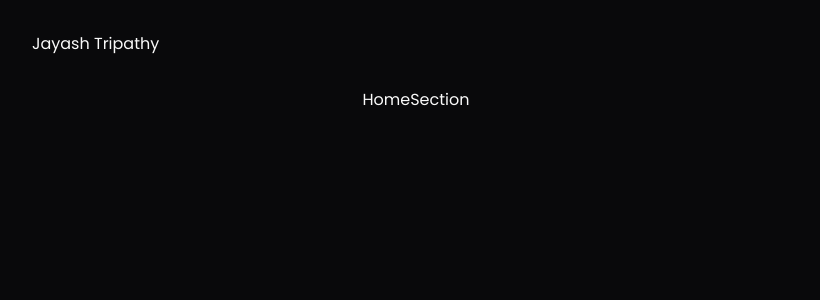
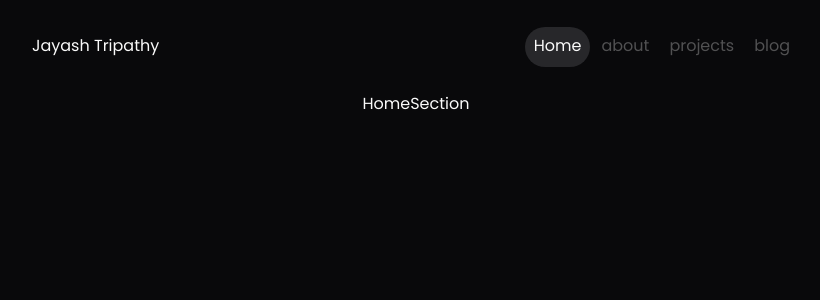
Before and after one commit to JayashTripathy/personal-portfolio, a Next.js app: page / in a window 1280 px wide. Shown: the top 300 px of the page, without its empty margins (224-1044 px from the left). Built offline with nearby package versions, Linux system fonts and the light colour scheme.

Commit message:
added navlinks and added animation to it

```diff
--- /dev/null
+++ b/app/about/page.tsx
@@ -0,0 +1,9 @@
+import React from "react";
+
+type Props = {};
+
+function Page({}: Props) {
+  return <div>About</div>;
+}
+
+export default Page;
--- /dev/null
+++ b/app/blog/page.tsx
@@ -0,0 +1,9 @@
+import React from "react";
+
+type Props = {};
+
+function Page({}: Props) {
+  return <div>Blog</div>;
+}
+
+export default Page;
--- a/app/layout.tsx
+++ b/app/layout.tsx
@@ -24,7 +24,7 @@ export default function RootLayout({
       className={cn(poppins.className, "bg-background text-secondary dark")}
     >
       <body className=" transition ">
-        <Header/>
+        <Header />
         <main className="flex flex-col justify-center items-center mx-auto">
           {children}
         </main>
--- a/app/page.tsx
+++ b/app/page.tsx
@@ -5,9 +5,9 @@ type Props = {};
 
 function Page({}: Props) {
   return (
-    <main>
+    <div>
       <HomeSection />
-    </main>
+    </div>
   );
 }
 
--- /dev/null
+++ b/app/projects/page.tsx
@@ -0,0 +1,9 @@
+import React from "react";
+
+type Props = {};
+
+function Page({}: Props) {
+  return <div>Projects</div>;
+}
+
+export default Page;
--- a/components/sections/HomeSection.tsx
+++ b/components/sections/HomeSection.tsx
@@ -4,9 +4,9 @@ type Props = {};
 
 function HomeSection({}: Props) {
   return (
-    <main>
+    <div>
       <div>HomeSection</div>
-    </main>
+    </div>
   );
 }
 
--- a/components/ui/Header.tsx
+++ b/components/ui/Header.tsx
@@ -1,16 +1,18 @@
 "use client";
 import React from "react";
 import HeaderAnimation from "../utils/HeaderAnimation";
-import useScrollPosition from "@/hooks/useScrollPosition";
+import NavItem from "./NavItem";
 
 type Props = {};
 
 function Header({}: Props) {
-
   return (
     <HeaderAnimation>
       <nav className="w-10/12 lg:max-w-screen-md flex items-center  justify-between relative  py-8 sm: pb-8 bg-opacity-60 text-secondary-foreground gap-5 lg:gap-0 ">
         Jayash Tripathy
+        <div>
+          <NavItem />
+        </div>
       </nav>
     </HeaderAnimation>
   );
--- /dev/null
+++ b/components/ui/NavItem.tsx
@@ -0,0 +1,41 @@
+import { usePathname } from "next/navigation";
+import React from "react";
+import NavLinks, { navLinks } from "./NavLinks";
+import { animate, motion } from "framer-motion";
+
+type Props = {};
+
+function NavItem({}: Props) {
+  const pathname = usePathname() as string;
+
+  return (
+    <>
+      {navLinks[pathname] ? (
+        <div className="hidden lg:block">
+          <motion.div
+            className="absolute bg-secondary h-10 rounded-full z-[-1]"
+            layoutId="nav-item"
+            initial={{
+              opacity: 0,
+              x: navLinks[pathname].x,
+              y: navLinks[pathname].y,
+            }}
+            animate={{
+              opacity: 1,
+              x: navLinks[pathname].x,
+              width: navLinks[pathname].w,
+            }}
+            transition={{
+              type: "spring",
+              stiffness: 260,
+              damping: 20,
+            }}
+          />
+        </div>
+      ) : null}
+      <NavLinks />
+    </>
+  );
+}
+
+export default NavItem;
--- /dev/null
+++ b/components/ui/NavLinks.tsx
@@ -0,0 +1,65 @@
+import { cn } from "@/lib/utils";
+import Link from "next/link";
+import { usePathname } from "next/navigation";
+import React from "react";
+
+type Props = {};
+
+export const navLinks: {
+  [key: string]: {
+    name: string;
+    x: number;
+    y: number;
+    w: string;
+  };
+} = {
+  "/": {
+    name: "Home",
+    x: 1,
+    y: -5,
+    w: "65px",
+  },
+  "/about": {
+    name: "about",
+    x: 70,
+    y: -5,
+
+    w: "65px",
+  },
+  "/projects": {
+    name: "projects",
+    x: 135,
+    y: -5,
+
+    w: "85px",
+  },
+  "/blog": {
+    name: "blog",
+    x: 220,
+    y: -5,
+    w: "58px",
+  },
+};
+function NavLinks({}: Props) {
+    const pathname = usePathname() as string;
+  return (
+    <>
+      {Object.entries(navLinks).map(([path, { name }]) => {
+        return (
+          <Link
+            key={path}
+            href={path}
+            className={cn(
+              "hidden lg:inline-block transtion ease text-secondary-foreground/30 hover:text-primary py-[2px] px-[10px]",
+              path === pathname && "text-primary"
+            )}
+          >
+            {name}
+          </Link>
+        );
+      })}
+    </>
+  );
+}
+
+export default NavLinks;
```
